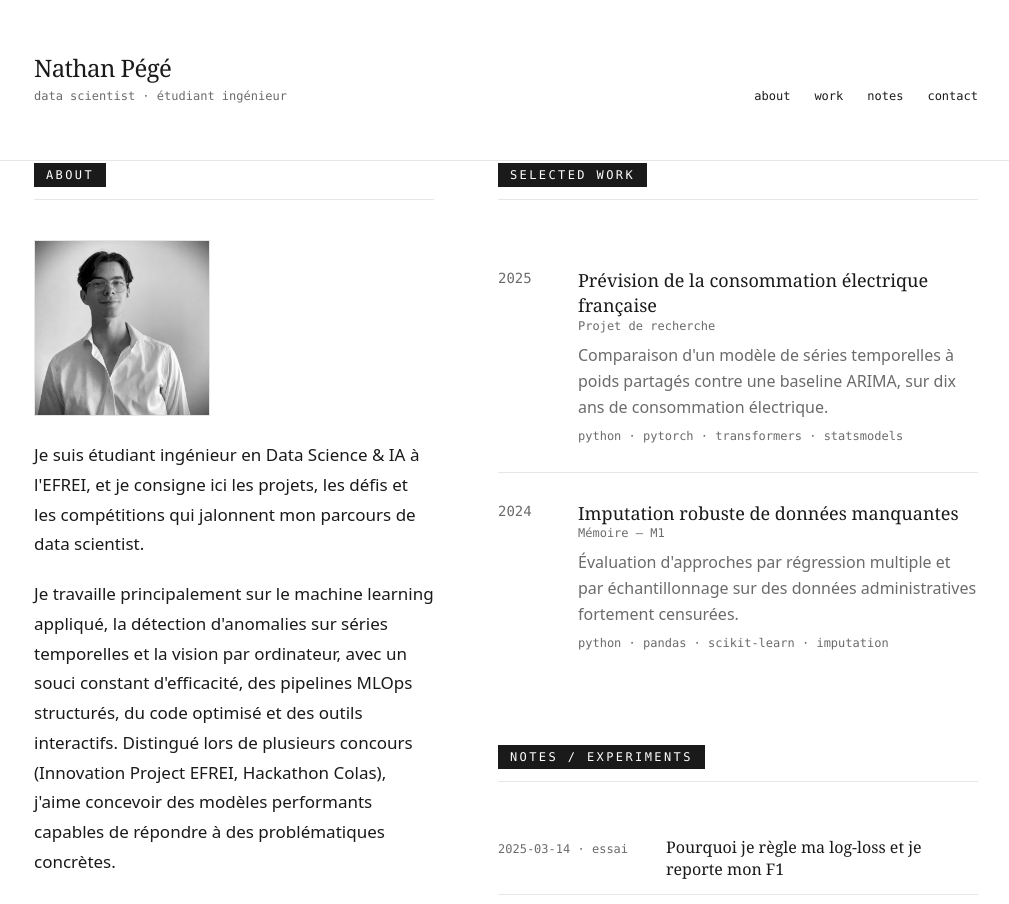
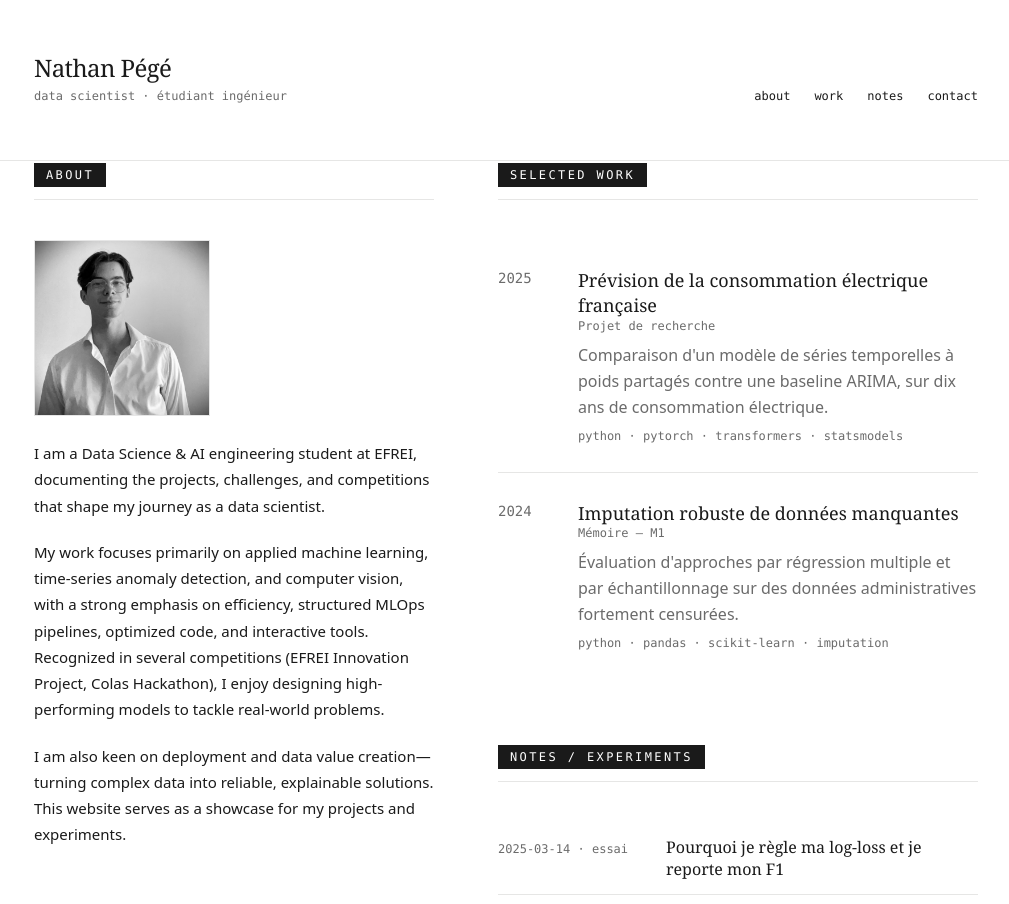
Before and after one commit to nathp94/portfolio, a Next.js app: page / in a window 1280 px wide. Shown: the top 904 px of the page, without its empty margins (134-1143 px from the left). Built offline with nearby package versions, Linux system fonts and the light colour scheme.

Commit message:
About : texte traduit en anglais + police légèrement réduite

```diff
--- a/app/globals.css
+++ b/app/globals.css
@@ -69,6 +69,11 @@
   max-width: 65ch;
   font-size: 1.0625rem;
   line-height: 1.75;
+}
+
+/* Section About : police légèrement réduite pour raccourcir la rubrique. */
+.prose-about {
+  font-size: 0.9375rem;
 }
 
 .prose p {
--- a/components/about.tsx
+++ b/components/about.tsx
@@ -13,26 +13,24 @@ export function About() {
             className="aspect-square w-[11rem] border border-hairline object-cover grayscale"
           />
         ) : null}
-        <div className="prose">
+        <div className="prose prose-about">
           <p>
-            Je suis étudiant ingénieur en Data Science & IA à l'EFREI, et je
-            consigne ici les projets, les défis et les compétitions qui
-            jalonnent mon parcours de data scientist.
+            I am a Data Science & AI engineering student at EFREI,
+            documenting the projects, challenges, and competitions
+            that shape my journey as a data scientist.
           </p>
           <p>
-            Je travaille principalement sur le machine learning appliqué, la
-            détection d'anomalies sur séries temporelles et la vision par
-            ordinateur, avec un souci constant d'efficacité, des pipelines
-            MLOps structurés, du code optimisé et des outils interactifs.
-            Distingué lors de plusieurs concours (Innovation Project EFREI,
-            Hackathon Colas), j'aime concevoir des modèles performants capables
-            de répondre à des problématiques concrètes.
+            My work focuses primarily on applied machine learning,
+            time-series anomaly detection, and computer vision,
+            with a strong emphasis on efficiency, structured MLOps pipelines,
+            optimized code, and interactive tools. Recognized in several
+            competitions (EFREI Innovation Project, Colas Hackathon),
+            I enjoy designing high-performing models to tackle real-world problems.
           </p>
           <p>
-            Je m'intéresse aussi à la mise en production et à la valorisation
-            des données : comment transformer des données complexes en
-            solutions fiables et explicables. Ce site est une vitrine de mes
-            travaux et de mes expérimentations.
+            I am also keen on deployment and data value creation—turning complex
+            data into reliable, explainable solutions. This website serves
+            as a showcase for my projects and experiments.
           </p>
         </div>
       </div>
```
